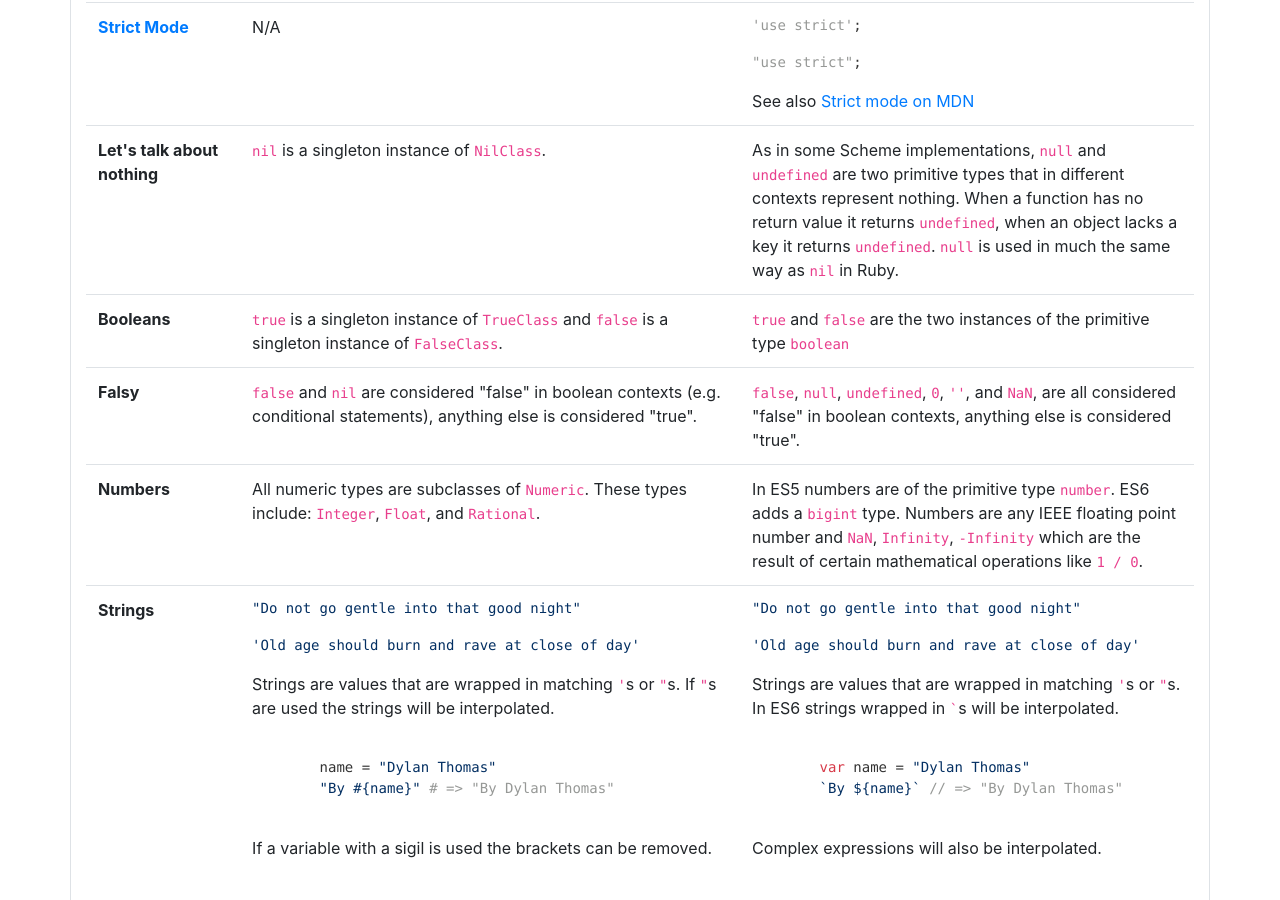
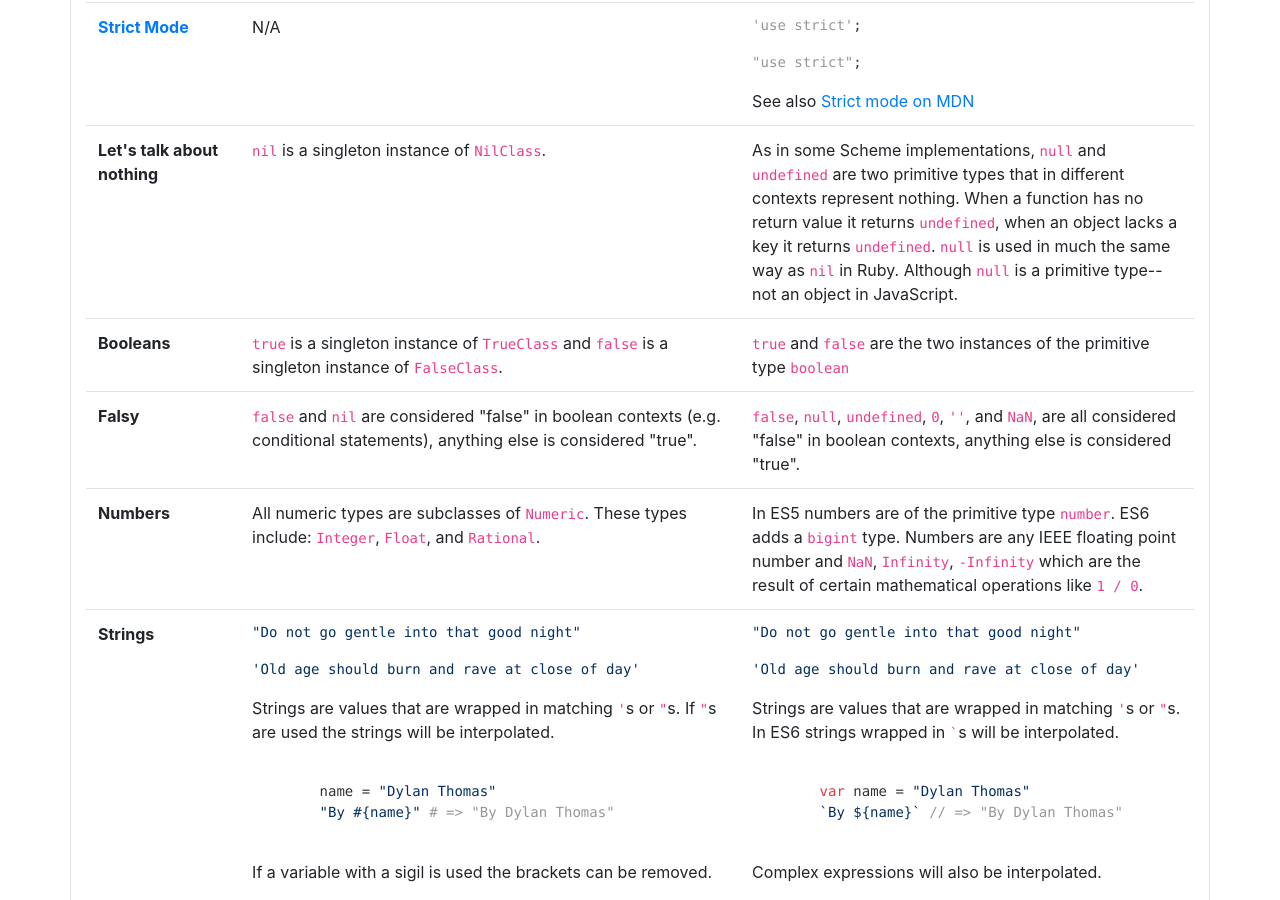
Before and after one commit to delonnewman/ruby-and-javascript, a Jekyll site: the page built from index.html, in a window 1280 px wide and 900 px high, scrolled down 2065 px. Built offline with Jekyll 4.4.1, drawn with Linux system fonts in a browser that asks for light colours.

Commit message:
Update dependencies and index.html

```diff
--- a/index.html
+++ b/index.html
@@ -130,7 +130,8 @@ layout: default
       are two primitive types that in different contexts represent nothing.
       When a function has no return value it returns <code>undefined</code>,
       when an object lacks a key it returns <code>undefined</code>. <code>null</code> is
-      used in much the same way as <code>nil</code> in Ruby.</td>
+      used in much the same way as <code>nil</code> in Ruby. Although <code>null</code> is a
+      primitive type--not an object in JavaScript.</td>
     </tr>
     <tr>
       <th>Booleans</th>
```
Also changed, not shown: Gemfile.lock.
